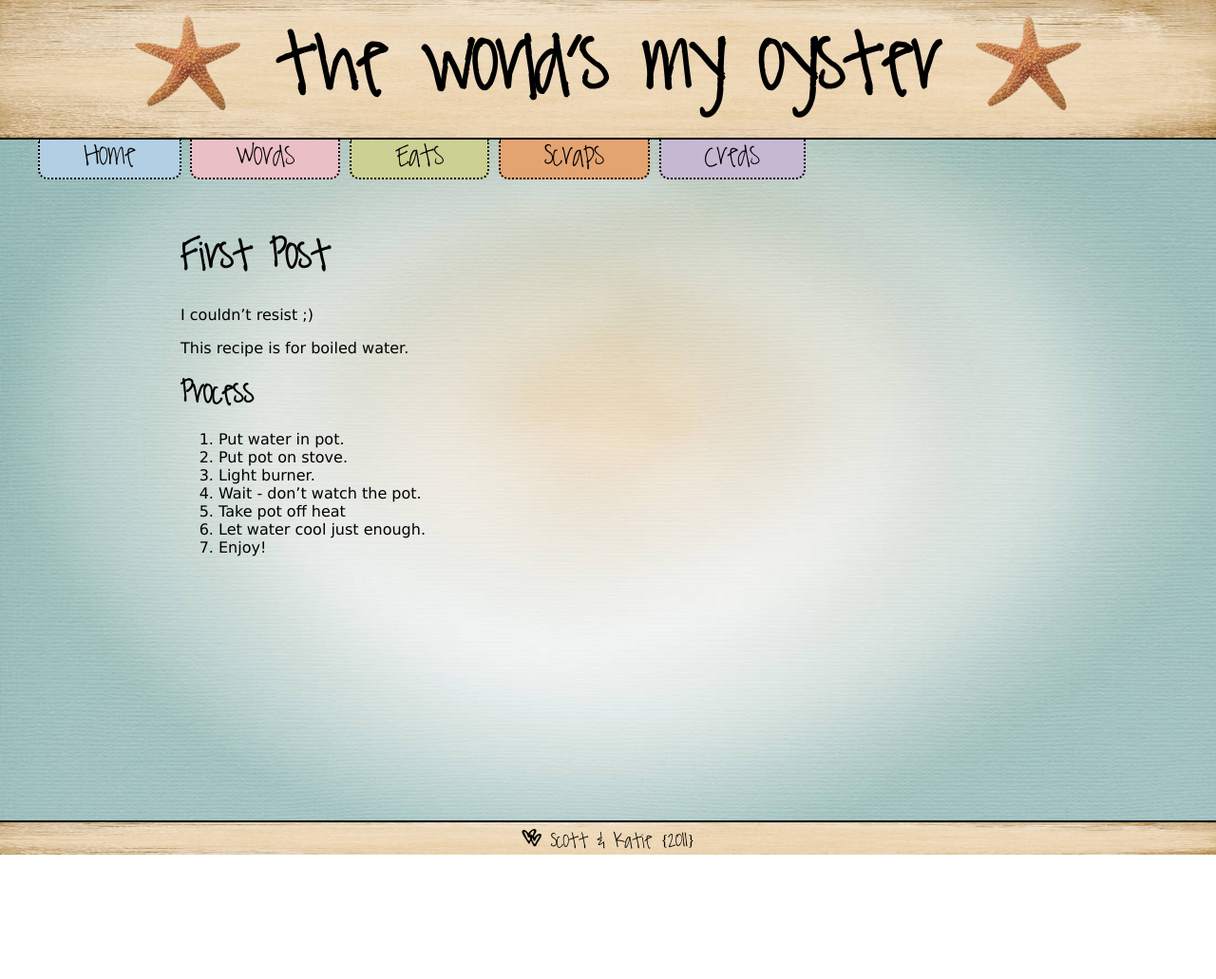
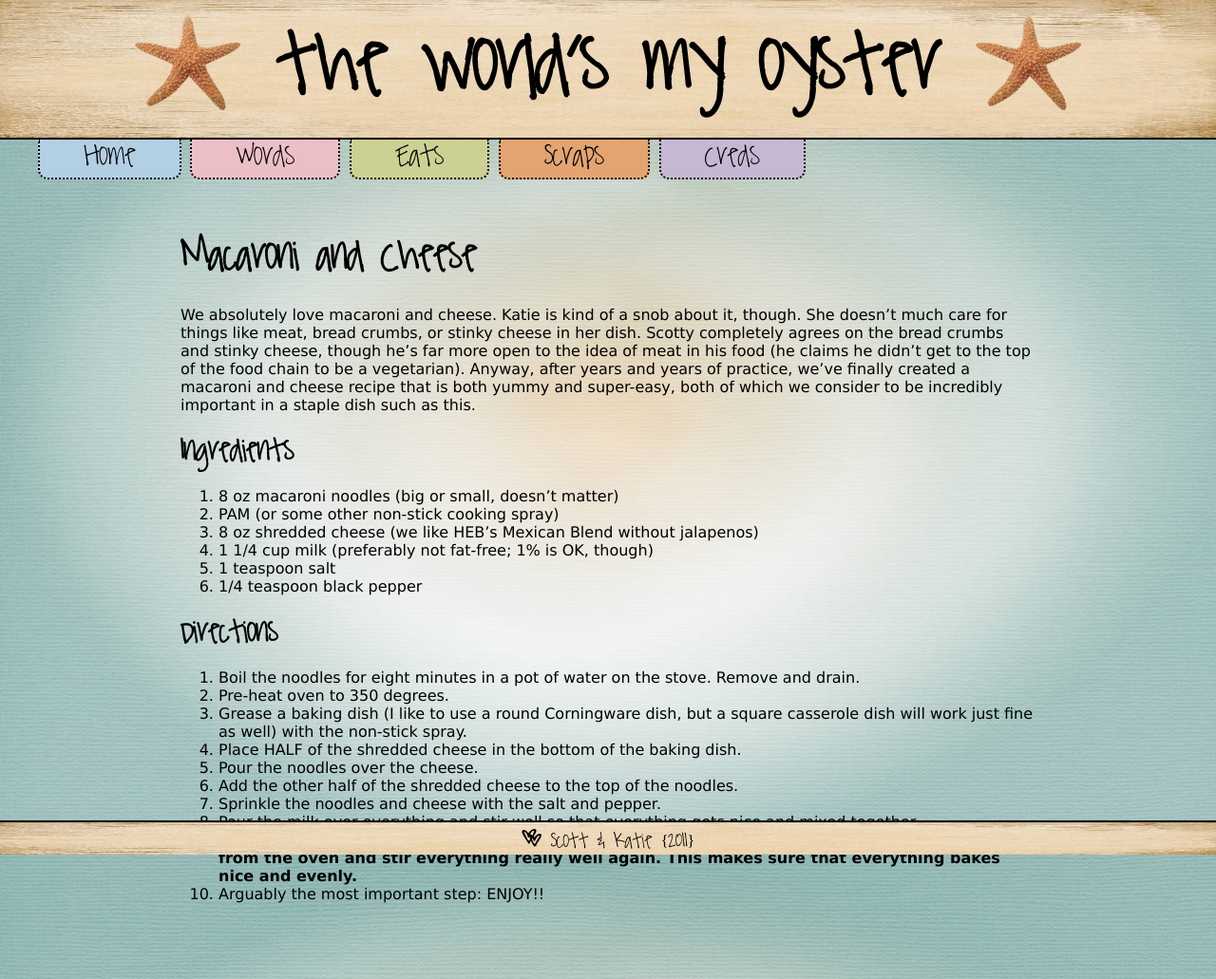
Before and after one commit to kpetersen/kpetersen.github.io, a Jekyll site: the page built from eats/_posts/2011-10-22-first-post.markdown, in a window 1280 px wide. Shown: the whole page at 95% size. Built offline with Jekyll 4.4.1, drawn with Linux system fonts in a browser that asks for light colours; Markdown is read by kramdown in place of the engine named in the settings; before the commit the page ends 900 px from its top, so only the background shows below that.

Commit message:
added macaroni and cheese recipe to eats

```diff
--- a/eats/_posts/2011-10-22-first-post.markdown
+++ b/eats/_posts/2011-10-22-first-post.markdown
@@ -1,20 +1,36 @@
 ---
 layout: post
-title: First Post!
+title: Macaroni and Cheese
 ---
 
-# First Post
+# Macaroni and Cheese
+We absolutely love macaroni and cheese. Katie is kind of a snob about it, though.
+She doesn't much care for things like meat, bread crumbs, or stinky cheese in her
+dish. Scotty completely agrees on the bread crumbs and stinky cheese, though he's
+far more open to the idea of meat in his food (he claims he didn't get to the top of
+the food chain to be a vegetarian). Anyway, after years and years of practice, we've
+finally created a macaroni and cheese recipe that is both yummy and super-easy, both
+of which we consider to be incredibly important in a staple dish such as this.
 
-I couldn't resist ;)
+## Ingredients
+1. 8 oz macaroni noodles (big or small, doesn't matter)
+1. PAM (or some other non-stick cooking spray)
+1. 8 oz shredded cheese (we like HEB's Mexican Blend without jalapenos)
+1. 1 1/4 cup milk (preferably not fat-free; 1% is OK, though)
+1. 1 teaspoon salt
+1. 1/4 teaspoon black pepper
 
-This recipe is for boiled water.
-
-## Process
-
-1. Put water in pot.
-1. Put pot on stove.
-1. Light burner.
-1. Wait - don't watch the pot.
-1. Take pot off heat
-1. Let water cool just enough.
-1. Enjoy!
+## Directions
+1. Boil the noodles for eight minutes in a pot of water on the stove. Remove and drain.
+1. Pre-heat oven to 350 degrees.
+1. Grease a baking dish (I like to use a round Corningware dish, but a square casserole dish will work just fine as well)
+with the non-stick spray.
+1. Place HALF of the shredded cheese in the bottom of the baking dish.
+1. Pour the noodles over the cheese.
+1. Add the other half of the shredded cheese to the top of the noodles.
+1. Sprinkle the noodles and cheese with the salt and pepper.
+1. Pour the milk over everything and stir well so that everything gets nice and mixed together.
+1. Place dish in the oven for 25-30 minutes. **Halfway through the baking process, remove the
+dish from the oven and stir everything really well again. This makes sure that everything
+bakes nice and evenly.**
+1. Arguably the most important step: ENJOY!!
```
